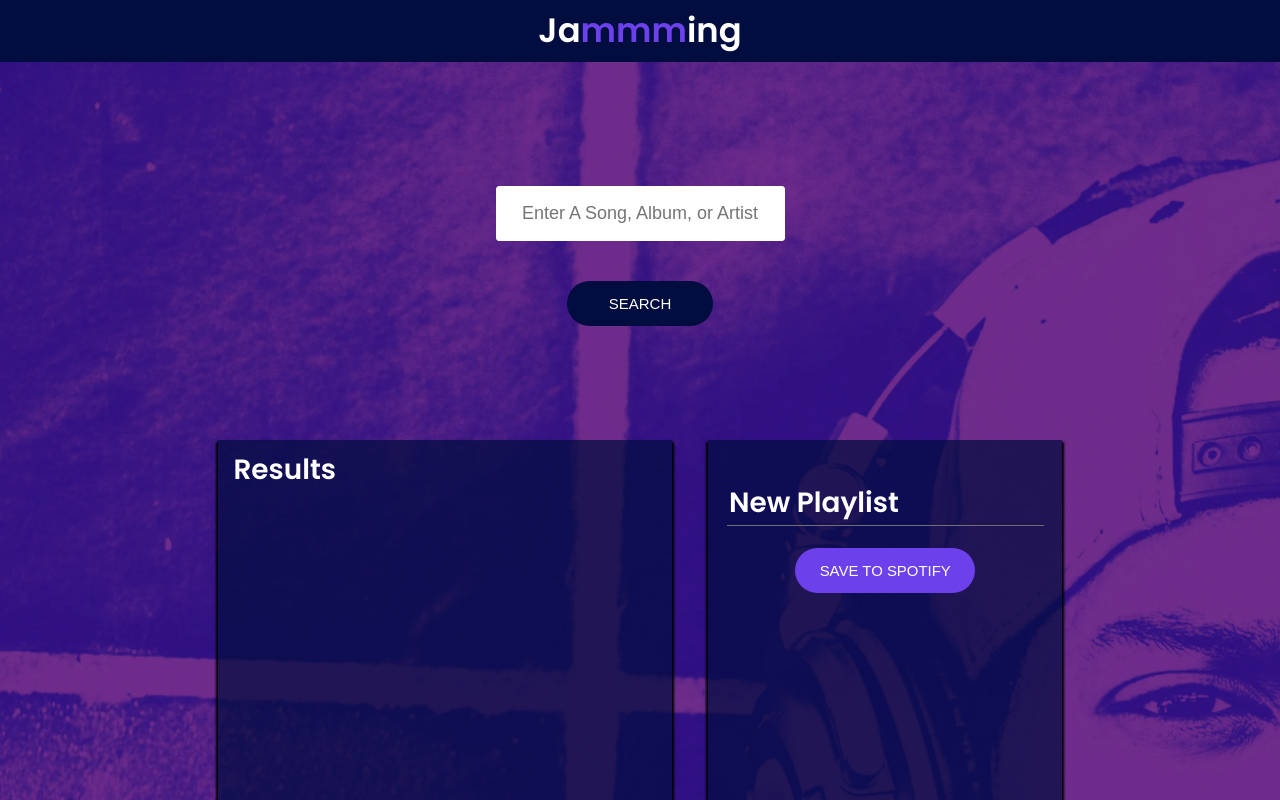
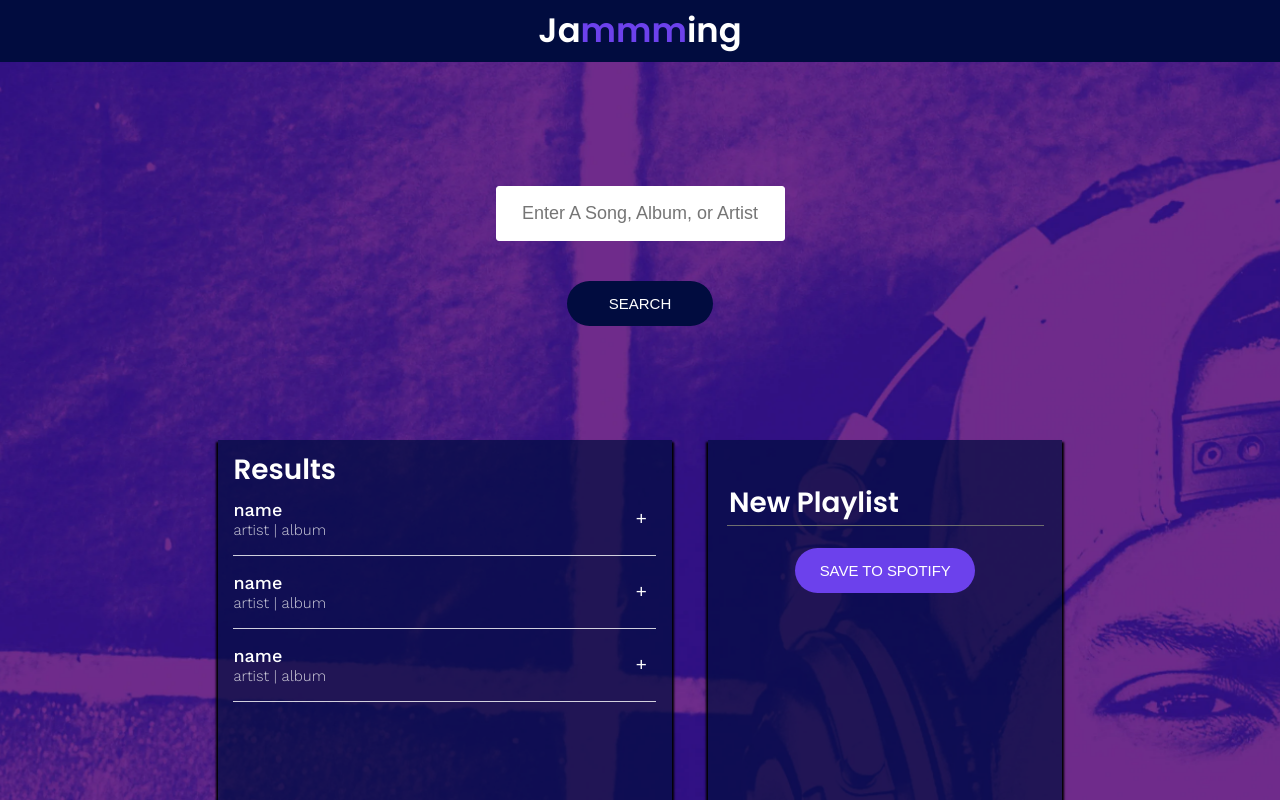
Before and after one commit to gerritt-luoma/ravenous, a React (Create React App) app in the folder jammming/: page / in a window 1280 px wide. Shown: the top 800 px of the page. Built offline with nearby package versions, Linux system fonts and the light colour scheme.

Commit message:
Passed props down to components and rendered

```diff
--- a/jammming/src/components/SearchResults/SearchResults.js
+++ b/jammming/src/components/SearchResults/SearchResults.js
@@ -4,11 +4,14 @@ import TrackList from "../TrackList/TrackList";
 import './SearchResults.css';
 
 class SearchResults extends React.Component {
+  constructor(props) {
+    super(props);
+  }
   render() {
     return(
       <div className="SearchResults">
         <h2>Results</h2>
-        <TrackList />
+        <TrackList tracks={this.props.searchResults}/>
       </div>
     )
   }
--- a/jammming/src/components/Track/Track.js
+++ b/jammming/src/components/Track/Track.js
@@ -3,12 +3,15 @@ import React from "react";
 import './Track.css';
 
 class Track extends React.Component {
+  constructor(props) {
+    super(props);
+  }
   render() {
     return(
       <div className="Track">
         <div className="Track-information">
-          <h3>filler</h3>
-          <p>artist | album</p>
+          <h3>{this.props.track.name}</h3>
+          <p>{this.props.track.artist} | {this.props.track.album}</p>
         </div>
         <button className="Track-action">{this.props.isRemoval ? '-': '+'}</button>
       </div>
--- a/jammming/src/components/TrackList/TrackList.js
+++ b/jammming/src/components/TrackList/TrackList.js
@@ -7,6 +7,9 @@ class TrackList extends React.Component {
   render(){
     return(
       <div className="TrackList">
+        {this.props.tracks && this.props.tracks.map(track => {
+          return <Track key={track.id} track={track} />
+        })}
       </div>
     )
   }
```
